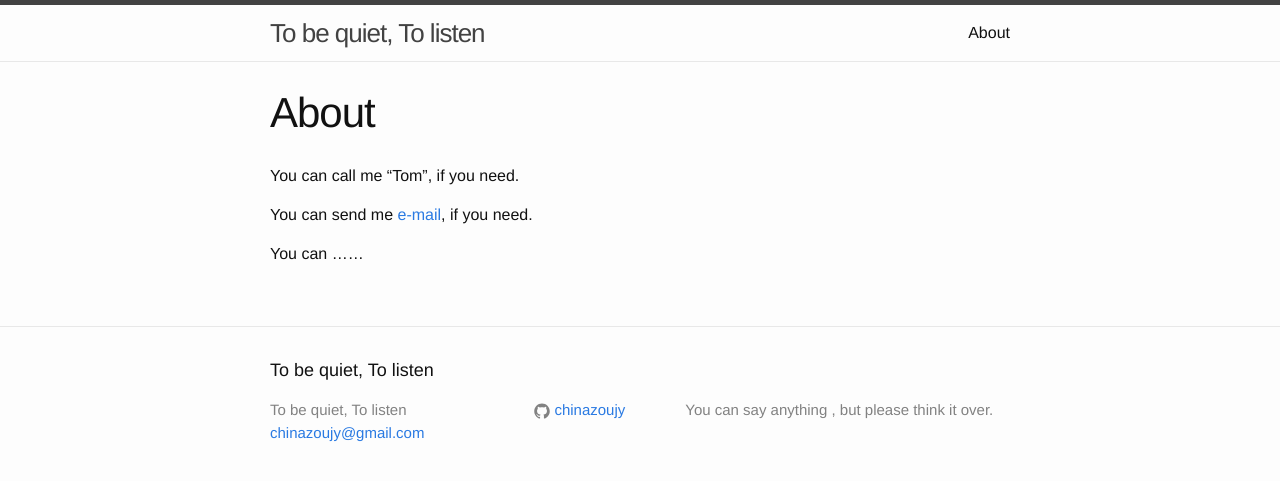
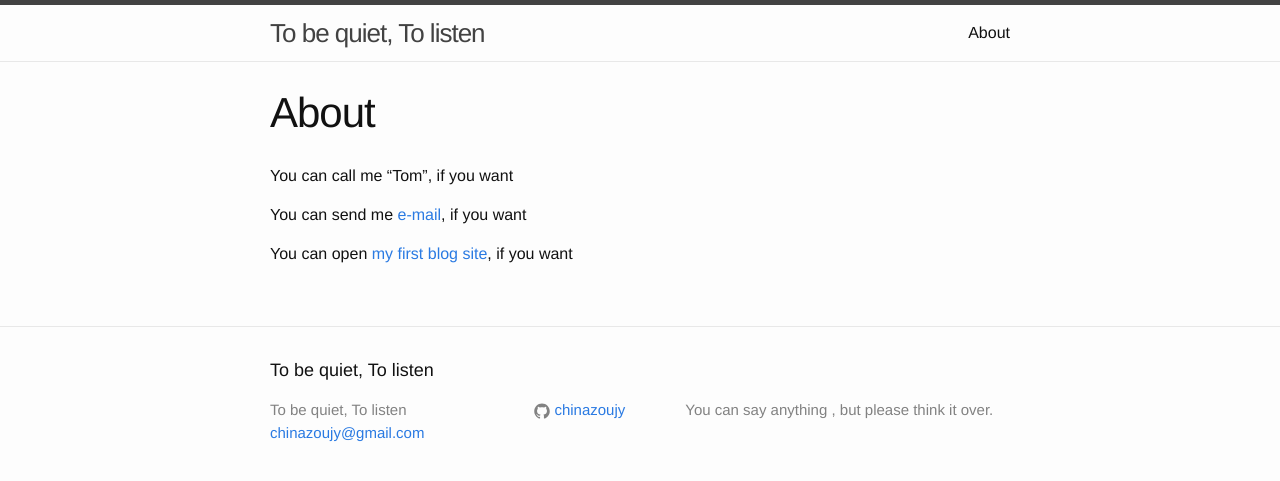
Before and after one commit to chinazoujy/chinazoujy.github.io, a Jekyll site: the page built from about.md, in a window 1280 px wide. Shown: the top 481 px of the page. Built offline with Jekyll 4.4.1, drawn with Linux system fonts in a browser that asks for light colours.

Commit message:
Update about.md

```diff
--- a/about.md
+++ b/about.md
@@ -4,11 +4,12 @@ title: About
 permalink: /about/
 ---
 
-You can call me "Tom", if you need.
+You can call me "Tom", if you want
 
-You can send me [e-mail][mail], if you need.
+You can send me [e-mail][mail], if you want
 
-You can ......
+You can open [my first blog site][site], if you want
 
 
 [mail]: mailto:chinazoujy@gmail.com
+[site]: http://blog.csdn.net/q745401990
```
